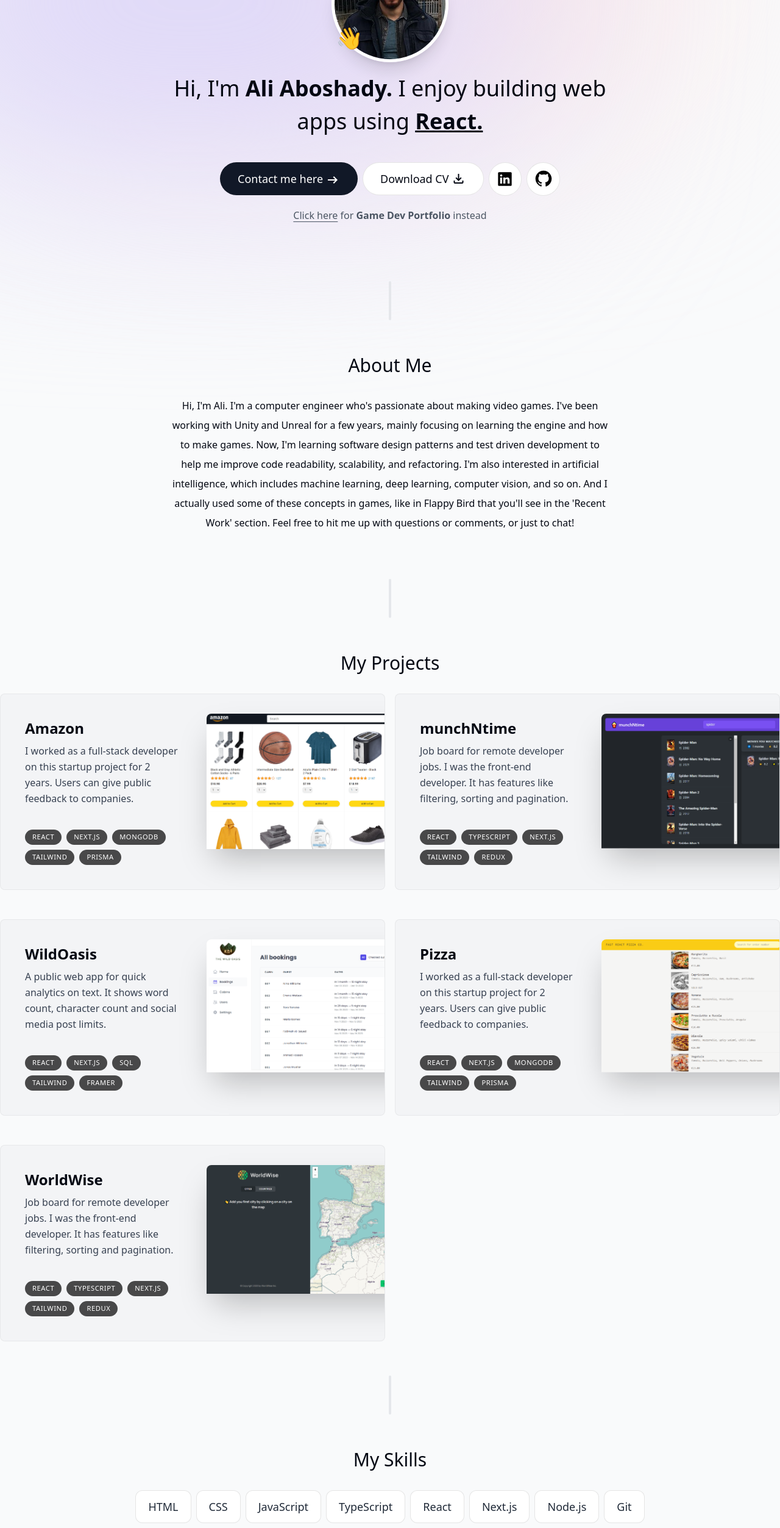
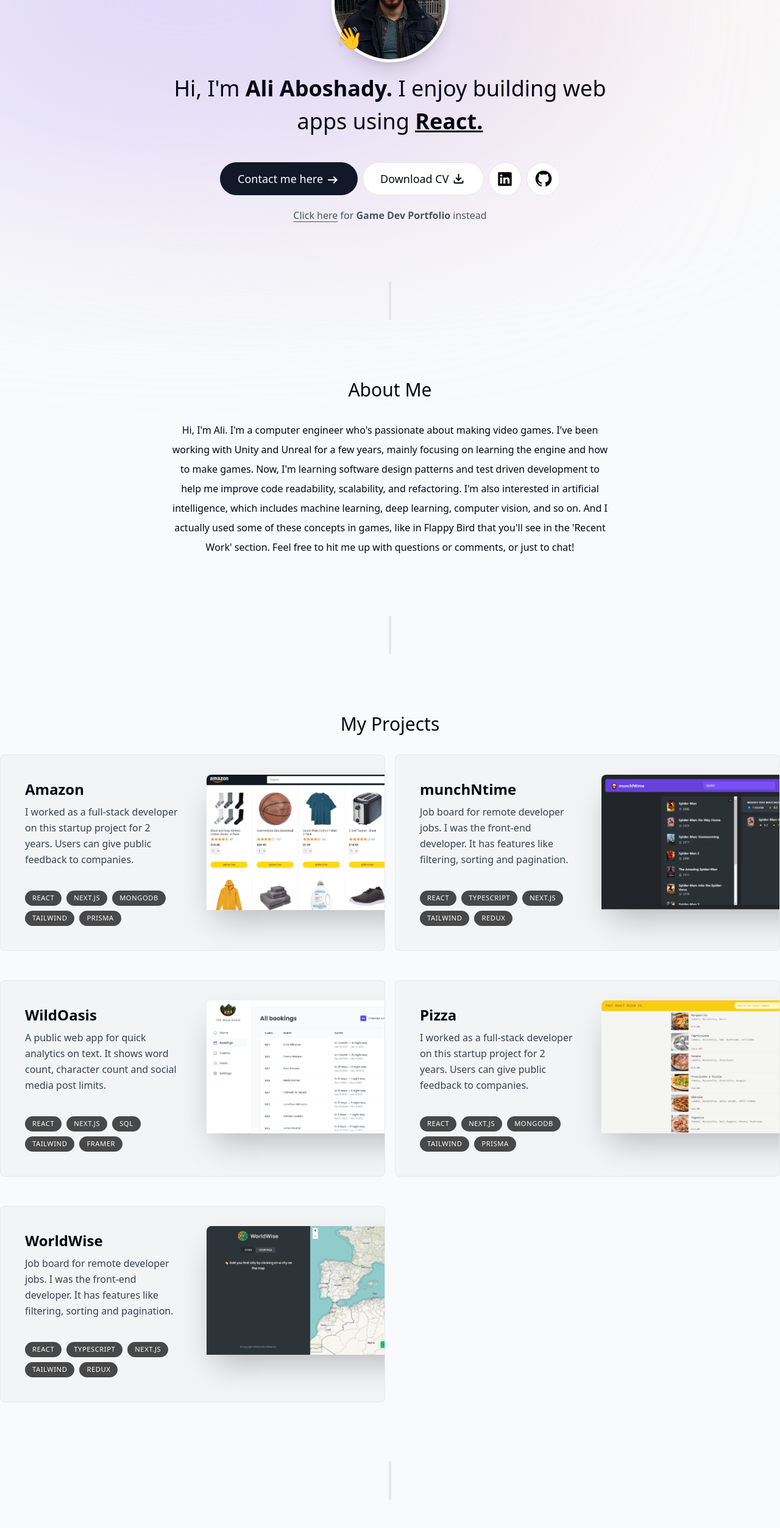
Before and after one commit to aliaboshady/portfolio, a React (Vite) app: page / in a window 1280 px wide. Shown: the part 234-2739 px from the top of the page at 61% size. Built offline with nearby package versions, Linux system fonts and the light colour scheme.

Commit message:
Fixed vertical margins between sections

```diff
--- a/src/components/Divider.jsx
+++ b/src/components/Divider.jsx
@@ -3,7 +3,7 @@
 export default function Divider() {
   return (
     <motion.div
-      className="sm-block my-14 w-1 h-16 bg-gray-200 rounded-full"
+      className="sm-block w-1 h-16 my-24 bg-gray-200 rounded-full"
       initial={{ y: 100, opacity: 0 }}
       animate={{ y: 0, opacity: 1 }}
       transition={{ delay: 0.3 }}
--- a/src/components/about/About.jsx
+++ b/src/components/about/About.jsx
@@ -9,7 +9,7 @@
     <motion.section
       id="about"
       ref={ref}
-      className="mx-5 mb-5 max-w-[45rem] text-center leading-8 scroll-mt-28"
+      className="mx-5 max-w-[45rem] text-center leading-8 scroll-mt-24 sm:scroll-mt-48"
       initial={{ y: 100, opacity: 0 }}
       animate={{ y: 0, opacity: 1 }}
       transition={{ delay: 0.35 }}
--- a/src/components/contact/Contact.jsx
+++ b/src/components/contact/Contact.jsx
@@ -47,7 +47,7 @@
     <motion.section
       id="contact"
       ref={refSection}
-      className="scroll-mt-28 sm:mb-40 mb-20 w-[min(100%, 38rem)] text-center flex flex-col items-center"
+      className="scroll-mt-20 mb-10 sm:mb-20 w-[min(100%, 38rem)] text-center flex flex-col items-center"
       initial={{ opacity: 0 }}
       whileInView={{ opacity: 1 }}
       transition={{ duration: 1 }}
--- a/src/components/experience/Experience.jsx
+++ b/src/components/experience/Experience.jsx
@@ -31,7 +31,7 @@
   };
 
   return (
-    <section id="experience" ref={ref} className="scroll-mt-28 sm:mb-40">
+    <section id="experience" ref={ref} className="scroll-mt-28">
       <SectionHeading>My Experience</SectionHeading>
 
       <VerticalTimeline lineColor="#E5E7EB">
--- a/src/components/home/Home.jsx
+++ b/src/components/home/Home.jsx
@@ -10,7 +10,7 @@
     <section
       id="home"
       ref={ref}
-      className="mb-10 max-w-[50rem] text-center scroll-mt-96"
+      className="max-w-[50rem] text-center scroll-mt-96"
     >
       <Avatar />
       <Intro />
--- a/src/components/skills/Skills.jsx
+++ b/src/components/skills/Skills.jsx
@@ -23,7 +23,7 @@
     <section
       id="skills"
       ref={ref}
-      className="mb-28 max-w-[53rem] scroll-mt-28 text-center sm:mb-40"
+      className="max-w-[53rem] scroll-mt-24 sm:scroll-mt-48 text-center"
     >
       <SectionHeading>My Skills</SectionHeading>
 
```
